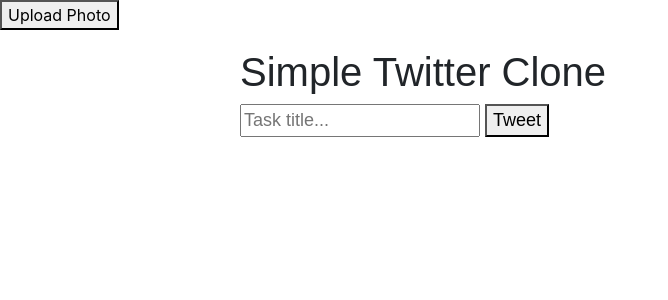
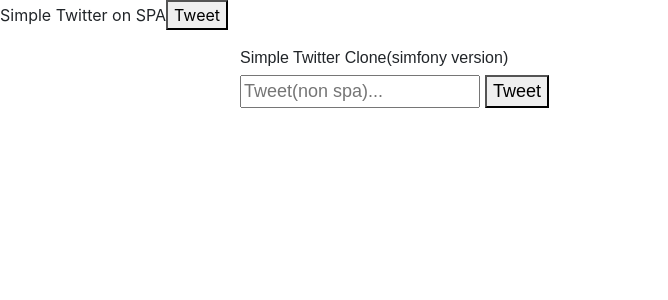
Before and after one commit to oshigoto46/symfony-sample, a Symfony app: template templates/index.html.twig in a window 1280 px wide. Shown: the top 300 px of the page, without its empty margins (0-668 px from the left). Run offline with Twig, Linux system fonts and the light colour scheme; the template is opened without the code that fills it, so the values that code supplies are empty; style sheets or scripts are compiled from the project's sources; some libraries are stand-ins or nearby versions.

Commit message:
work ref

```diff
--- a/assets/components/ModalContainer.js
+++ b/assets/components/ModalContainer.js
@@ -1,31 +1,48 @@
 // ModalContainer.js
 import React, { Component } from 'react';
+import { useState, useEffect } from "react";
 import Modal from 'react-modal';
 
-class ModalContainer extends Component {
-  state = {
+function ModalContainer() {
+  const state = {
     isModalOpen: false,
   };
+  const [loaded, setLoaded] = useState(false);
+  const [data, setData] = useState([]);
 
-  toggleModal = () => {
+  const toggleModal = () => {
     this.setState({
-      isModalOpen: !this.state.isModalOpen,
+      isModalOpen: ! state.isModalOpen,
     });
   };
 
-  render() {
+  const postTweet = () =>{
+
+  };
+
+  useEffect(() => {
+    fetch("https://recruitment-mock-data.gjg-ads.io/data")
+      .then((response) => response.json())
+      .then((data) => {
+        setData(data.data);
+        setLoaded(true);
+        alert(data);
+      });
+  }, []);
+
     return (
       <div>
-        <button onClick={this.toggleModal}>Upload Photo</button>
-        <Modal
-          isOpen={this.state.isModalOpen}
-          onRequestClose={this.toggleModal}
+
+        Simple Twitter on SPA
+        <button onClick={toggleModal}>Tweet</button>
+        {/* <Modal
+          isOpen={state.isModalOpen}
+          onRequestClose={toggleModal}
         >
-          {this.props.children}
-        </Modal>
+        </Modal> */}
       </div>
     );
-  }
+
 }
 
 export default ModalContainer;
--- a/templates/index.html.twig
+++ b/templates/index.html.twig
@@ -9,9 +9,9 @@
 </style>
 
 <div class="example-wrapper">
-      <h1>Simple Twitter Clone </h1>
+      <h6>Simple Twitter Clone(simfony version) </h6>
      <form method="POST" action="{{ path('create_tweet')}} ">
-        <input name="tweet_post" type="text" id="tweet" placeholder="Task title..." />
+        <input name="tweet_post" type="text" id="tweet" placeholder="Tweet(non spa)..." />
         <button type="submit" class="addBtn">Tweet </button>
       </form>
 </div>
--- a/templates/tweet_post/index.html.twig
+++ b/templates/tweet_post/index.html.twig
@@ -10,8 +10,9 @@
 
 <div class="example-wrapper">
 
-    Tweet is displayed here
+    your tweet is
+
     {{tweet_post}}
-   Tweet is displayed here
+
 </div>
 {% endblock %}
```
Also changed, not shown: 1 other file.
